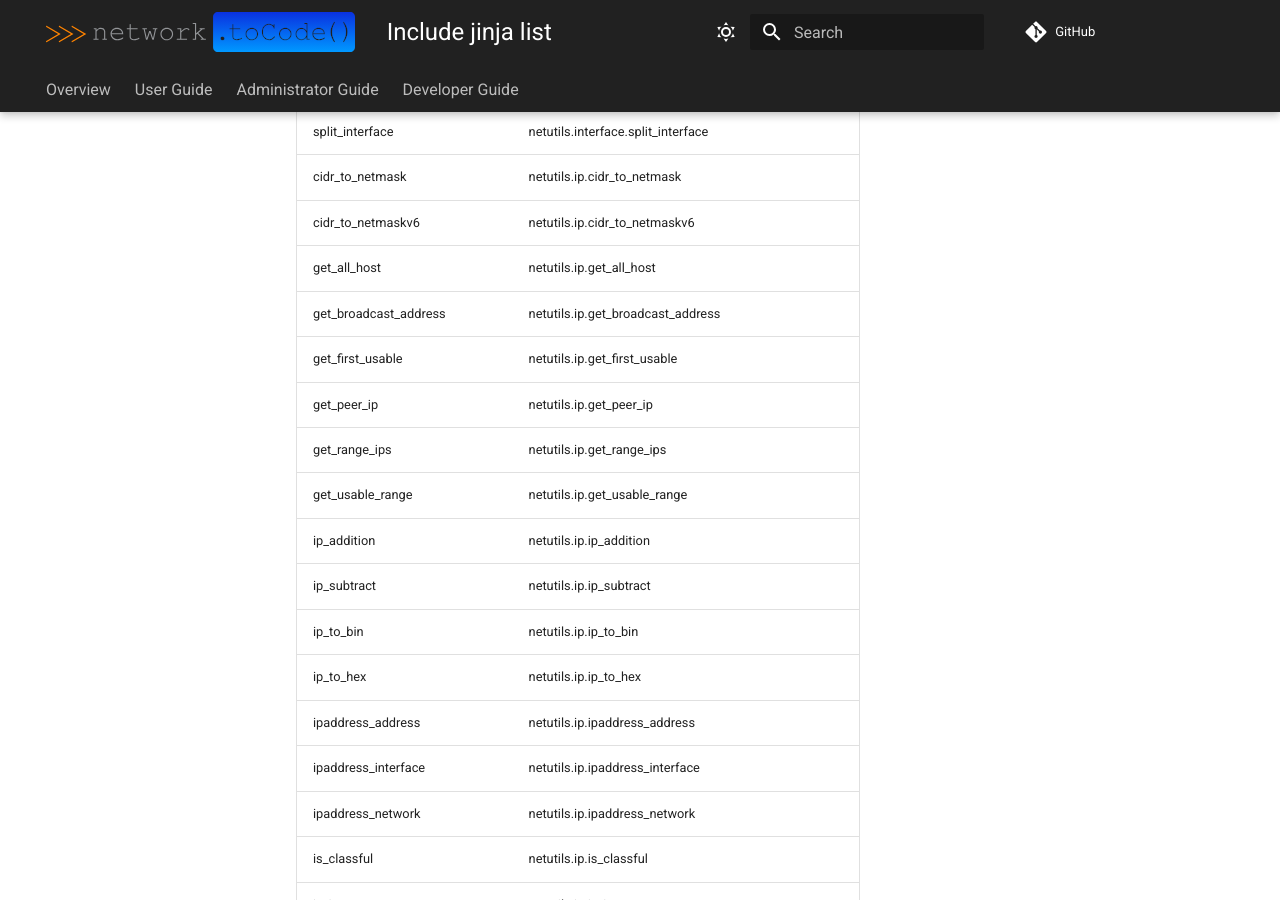
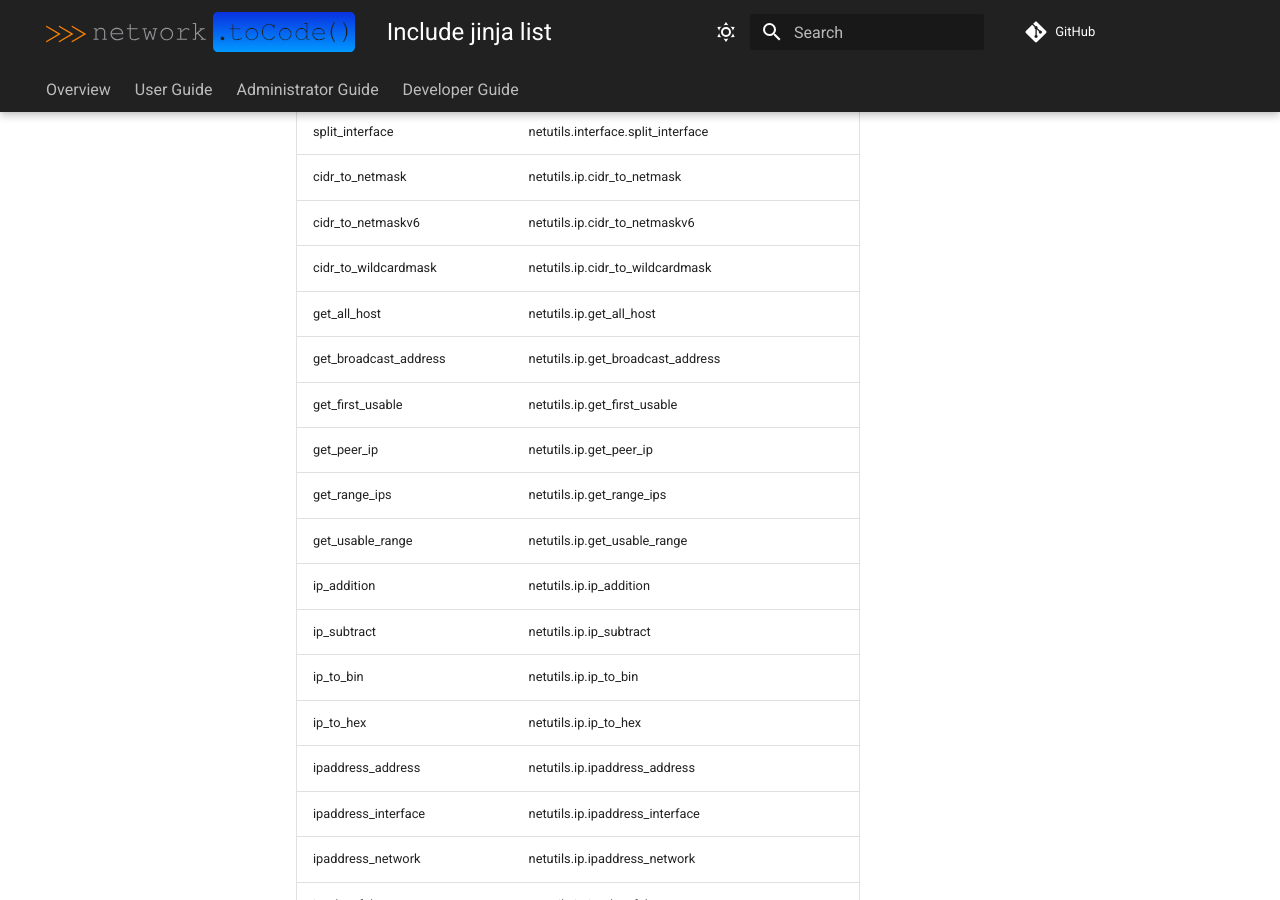
Before and after one commit to networktocode/netutils, an MkDocs documentation site: the page built from docs/user/include_jinja_list.md, in a window 1280 px wide and 900 px high, scrolled down 1408 px. Built offline with MkDocs 1.6.1 and Material for MkDocs 9.7.7, drawn with Linux system fonts in a browser that asks for light colours; comment, search, counter and statistics services are not loaded.

Commit message:
added function to include_jinja_list

```diff
--- a/docs/user/include_jinja_list.md
+++ b/docs/user/include_jinja_list.md
@@ -30,6 +30,7 @@
 | split_interface | netutils.interface.split_interface |
 | cidr_to_netmask | netutils.ip.cidr_to_netmask |
 | cidr_to_netmaskv6 | netutils.ip.cidr_to_netmaskv6 |
+| cidr_to_wildcardmask | netutils.ip.cidr_to_wildcardmask |
 | get_all_host | netutils.ip.get_all_host |
 | get_broadcast_address | netutils.ip.get_broadcast_address |
 | get_first_usable | netutils.ip.get_first_usable |
```
Also changed, not shown: 1 other file.
